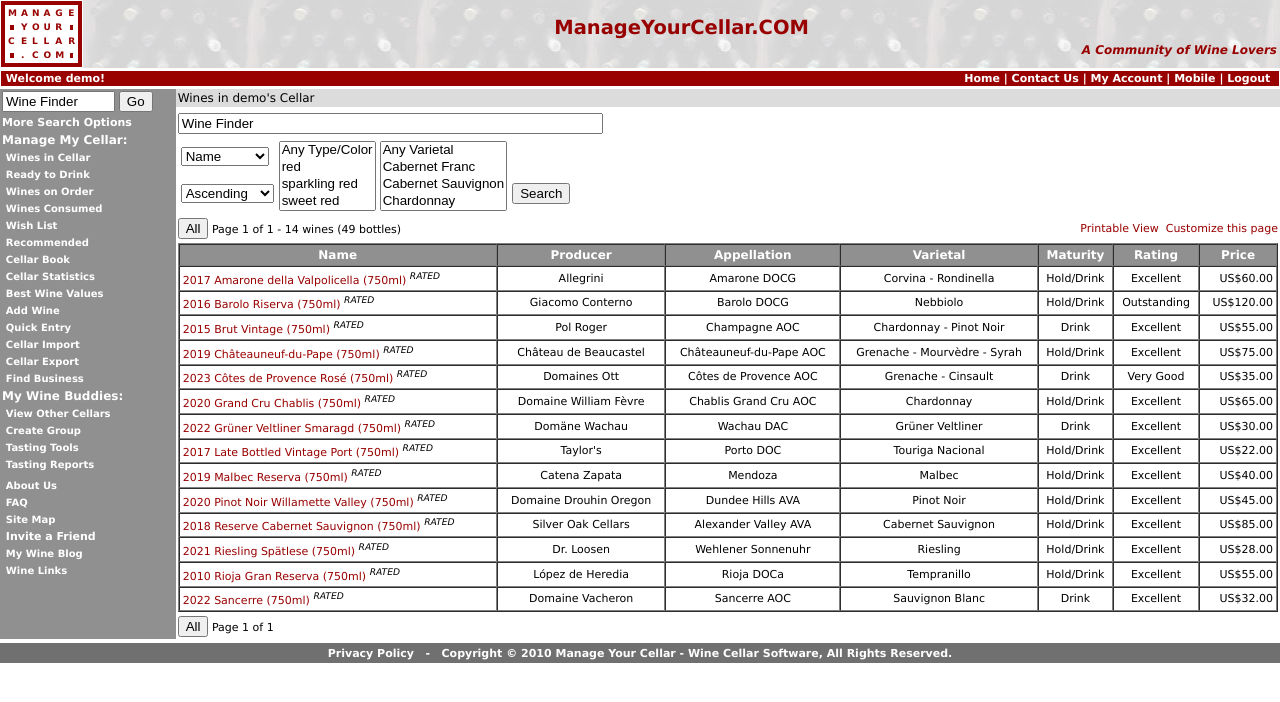
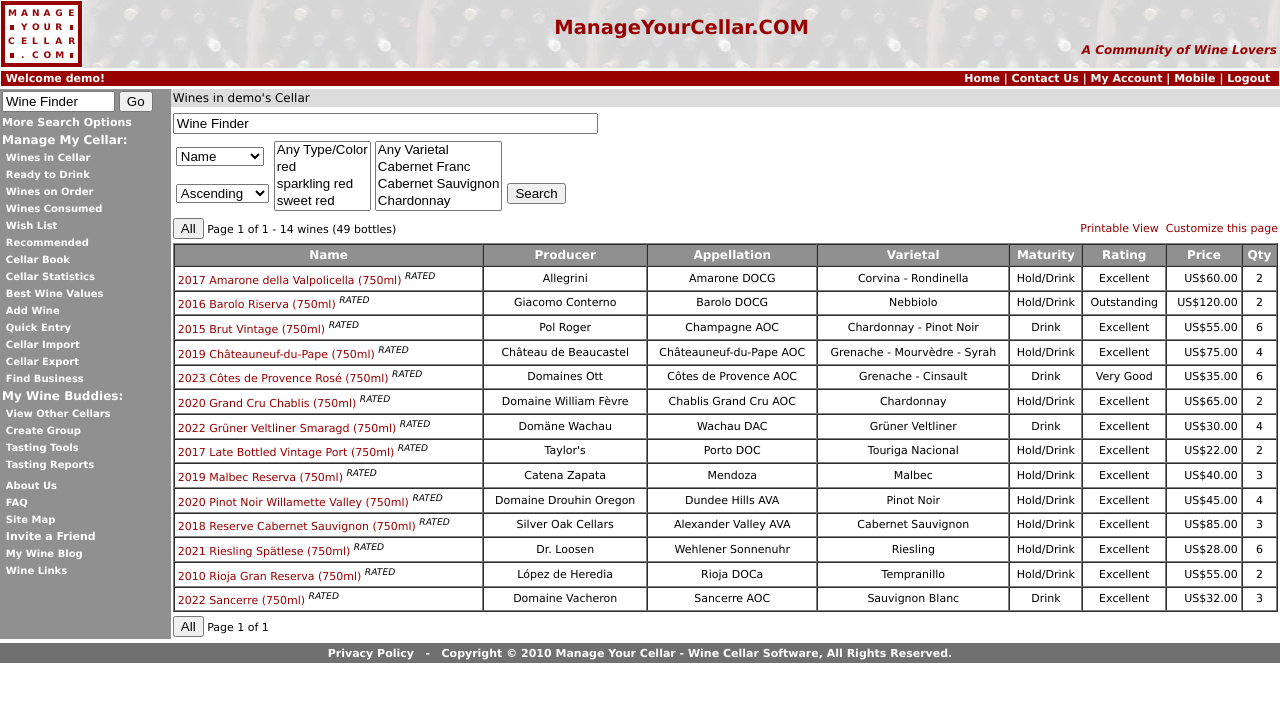
Before and after one commit to benjaminsklar/wine-cellar-manager, a Flask app: page /cellar in a window 1280 px wide. Shown: the top 702 px of the page. Run offline with Flask 3, Linux system fonts and the light colour scheme; a user stored in the database is signed in; data comes from the database, SQL or seed files in the repository; some libraries are stand-ins or nearby versions.

Commit message:
Add Qty (bottles) column to cellar list view
Shows how many bottles of each wine remain in the cellar.
Column is sortable via the existing client-side sort.

Made-with: Cursor

```diff
--- a/templates/cellar.html
+++ b/templates/cellar.html
@@ -131,6 +131,7 @@ Page {{ page if not show_all else 1 }} of {{ total_pages if not show_all else 1
 <td type="String" class="subhead">Maturity</td>
 <td type="String" class="subhead" nowrap>Rating</td>
 <td type="String" class="subhead">Price</td>
+<td type="Number" class="subhead">Qty</td>
 {% endif %}
 </tr>
 </thead>
@@ -183,6 +184,7 @@ Page {{ page if not show_all else 1 }} of {{ total_pages if not show_all else 1
 <td align="center">{{ wine.maturity_display or '' }}</td>
 <td align="center">{{ wine.rating_text }}</td>
 <td align="right">{% if wine.price %}US${{ "%.2f"|format(wine.price) }}{% else %}n/a{% endif %}</td>
+<td align="center">{{ wine.quantity }}</td>
 {% endif %}
 </tr>
 {% endfor %}
```
